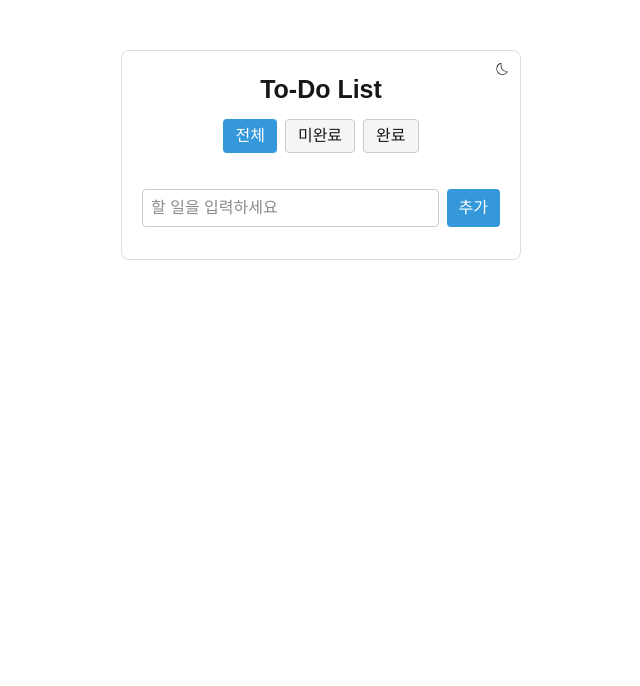
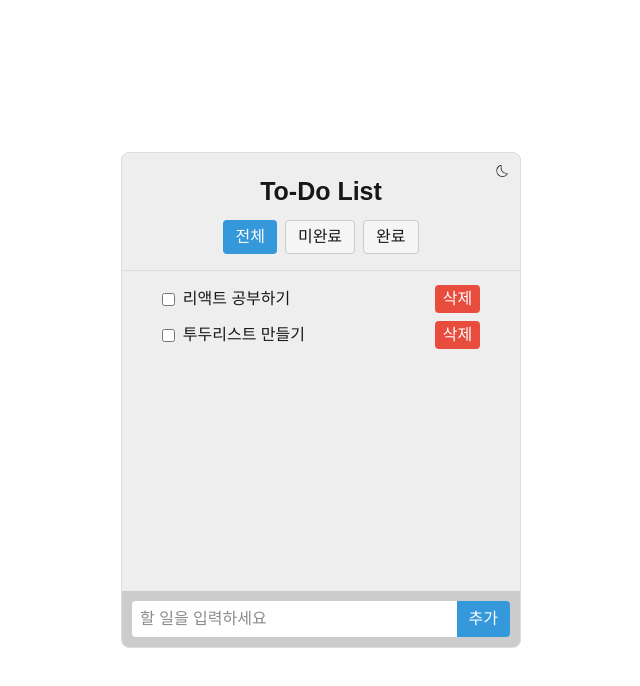
Before and after one commit to JKM0722/to-do, a Next.js app: page / in a window 1280 px wide. Shown: the top 686 px of the page, without its empty margins (319-959 px from the left). Built offline with nearby package versions, Linux system fonts and the light colour scheme.

Commit message:
css change

```diff
--- a/src/app/globals.css
+++ b/src/app/globals.css
@@ -1,12 +1,12 @@
 @import "tailwindcss";
 
 :root {
-  --background: #ffffff;
+  --background: #fff;
   --foreground: #171717;
 }
 
 .dark {
-  --background: #0a0a0a;
+  --background: #2c2c2c;
   --foreground: #ededed;
 }
 
@@ -26,7 +26,7 @@
 
 body {
   min-height: 100dvh;
-  /* display: flex;align-items: center;justify-content: center; */
+  display: flex;align-items: center;justify-content: center;
   padding: 50px;
   background: var(--background);
   color: var(--foreground);
--- a/src/components/ToDoApp.js
+++ b/src/components/ToDoApp.js
@@ -10,7 +10,10 @@ import ThemeToggleButton from "./ThemeToggleButton";
 const LOCAL_STORAGE_KEY = "todoItems";
 
 const ToDoApp = () => {
-  const [todos, setTodos] = useState([]);
+  const [todos, setTodos] = useState([
+    { id: 1, text: "리액트 공부하기", completed: false },
+    { id: 2, text: "투두리스트 만들기", completed: false }
+  ]);
   const [filter, setFilter] = useState("all");
 
   // 로컬스토리지에서 불러오기
@@ -24,15 +27,21 @@ const ToDoApp = () => {
     localStorage.setItem(LOCAL_STORAGE_KEY, JSON.stringify(todos));
   }, [todos]);
 
+  // setTodos 호출 시 콘솔 로그 출력을 위한 래퍼 함수
+  const updateTodos = (newTodos) => {
+    console.log("todos 업데이트:", newTodos);
+    setTodos(newTodos);
+  };
+
   const handleAdd = (text) => {
-    setTodos([
+    updateTodos([
       ...todos,
       { id: Date.now(), text, completed: false },
     ]);
   };
 
   const handleToggle = (id) => {
-    setTodos(
+    updateTodos(
       todos.map((todo) =>
         todo.id === id ? { ...todo, completed: !todo.completed } : todo
       )
@@ -40,7 +49,7 @@ const ToDoApp = () => {
   };
 
   const handleDelete = (id) => {
-    setTodos(todos.filter((todo) => todo.id !== id));
+    updateTodos(todos.filter((todo) => todo.id !== id));
   };
 
   const filteredTodos =
--- a/src/components/ToDoInput.js
+++ b/src/components/ToDoInput.js
@@ -12,6 +12,7 @@ const ToDoInput = ({ onAdd }) => {
   };
 
   return (
+    <div className={styles.inputBox}>
       <form className={styles.form} onSubmit={handleSubmit}>
         <input
           className={styles.input}
@@ -22,6 +23,7 @@ const ToDoInput = ({ onAdd }) => {
         />
         <button className={styles.addBtn} type="submit">추가</button>
       </form>
+    </div>
   );
 };
 
--- a/src/components/ToDoItem.js
+++ b/src/components/ToDoItem.js
@@ -4,8 +4,8 @@ import styles from "./styles/ToDoItem.module.css";
 const ToDoItem = ({ todo, onToggle, onDelete }) => {
   return (
     <li className={styles.item}>
-      <input type="checkbox" checked={todo.completed} onChange={() => onToggle(todo.id)} />
-      <span className={`${styles.text} ${todo.completed ? styles.completed : ""}`}>{todo.text}</span>
+      <input id={todo.id} type="checkbox" checked={todo.completed} onChange={() => onToggle(todo.id)} />
+      <label htmlFor={todo.id} className={`${styles.text} ${todo.completed ? styles.completed : ""}`}>{todo.text}</label>
       <button className={styles.deleteBtn} onClick={() => onDelete(todo.id)}>삭제</button>
     </li>
   );
--- a/src/components/styles/ToDoApp.module.css
+++ b/src/components/styles/ToDoApp.module.css
@@ -3,14 +3,21 @@
   width: 80%;
   /* min-height: 100dvh; */
   margin: 0 auto;
-  padding:20px;
+  padding-top:20px;padding-bottom: 0;
   border: 1px solid #ddd;
   border-radius: 8px;
   display: flex;flex-direction: column;gap: 10px;
   position: relative;
   box-sizing: border-box;
+  overflow: hidden;
+  background-color: #eee;
+  transition: background 0.2s ease-in-out;
+}
 
+:global(.dark) .container {
+  background-color: #2c2c2c;
 }
+
 .title {
 font-size: 25px;font-weight: 700;line-height: 1.5;
   text-align: center;
--- a/src/components/styles/ToDoFilter.module.css
+++ b/src/components/styles/ToDoFilter.module.css
@@ -2,7 +2,10 @@
   display: flex;
   gap: 8px;
   justify-content: center;
-  margin-bottom: 16px;
+  padding-bottom: 16px;
+  border-bottom: 1px solid #ddd;
+}
+:global(.dark) .filter {
 }
 .btn {
   padding: 4px 12px;
--- a/src/components/styles/ToDoInput.module.css
+++ b/src/components/styles/ToDoInput.module.css
@@ -1,19 +1,37 @@
+.inputBox{
+  width: 100%;
+  background-color: #ccc;
+  padding: 10px;
+  transition: background 0.2s ease-in-out;
+}
+:global(.dark) .inputBox {
+  background-color: #000;
+}
+
 .form {
   display: flex;
-  gap: 8px;
-  margin-bottom: 12px;
+  gap: 0px;
+  border-radius: 4px;
+  overflow: hidden;
+  /* margin-bottom: 12px; */
 }
 .input {
   flex: 1;
   padding: 6px 8px;
-  border: 1px solid #ccc;
-  border-radius: 4px;
+  border: none;
+  background: #fff;
+}
+
+:global(.dark) .input {
+  color: #000;
+  &::placeholder{
+    color: #000;
+  }
 }
 .addBtn {
   background: #3498db;
   color: #fff;
   border: none;
-  border-radius: 4px;
   padding: 6px 12px;
   cursor: pointer;
 }
--- a/src/components/styles/ToDoItem.module.css
+++ b/src/components/styles/ToDoItem.module.css
@@ -3,6 +3,12 @@
   align-items: center;
   gap: 8px;
   padding: 4px 0;
+  label {
+    cursor: pointer;
+  }
+  input{
+    cursor: pointer;
+  }
 }
 .text {
   flex: 1;
--- a/src/components/styles/ToDoList.module.css
+++ b/src/components/styles/ToDoList.module.css
@@ -1,4 +1,6 @@
 .list {
   padding: 0;
   list-style: none;
+  width: 80%;margin: 0 auto;
+  height: 300px;overflow: hidden;overflow-y: auto;
 }
```
Lines whose indentation alone changed are shown as unchanged.
